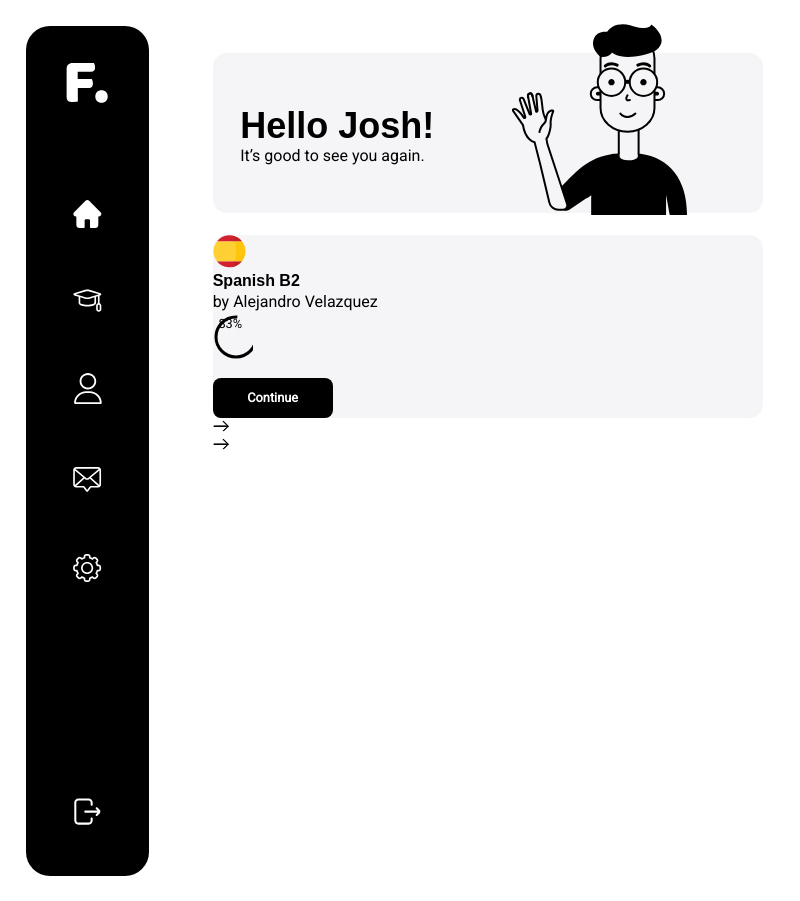
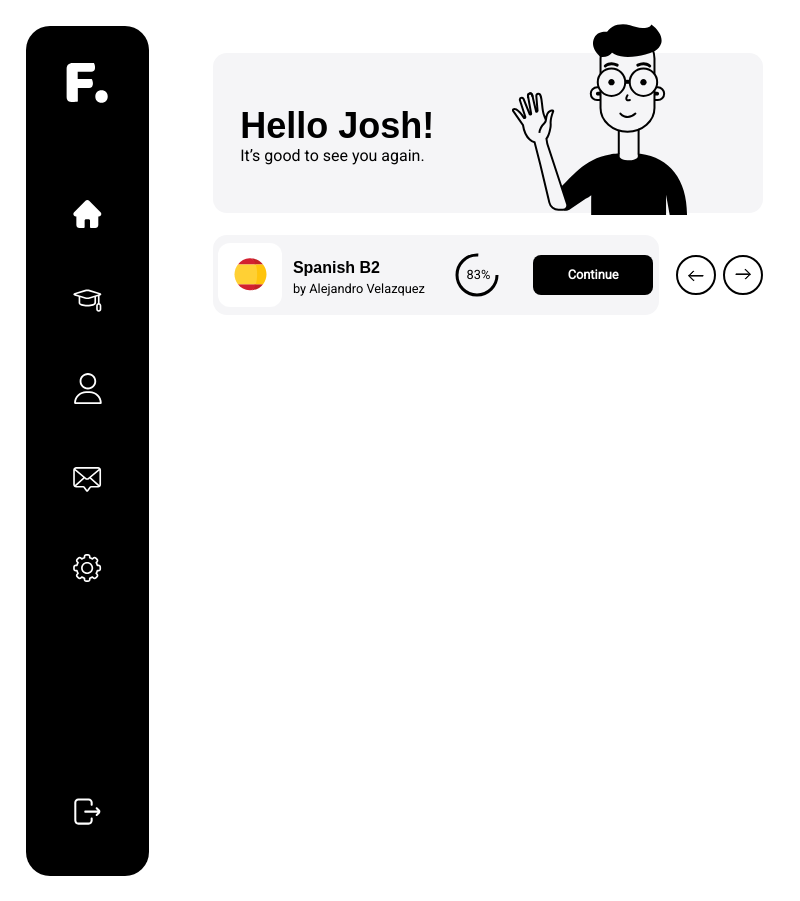
Before and after one commit to olhafastiuk/cursor-homework, a plain HTML site: page 07-dashboard-homework/index.html in a window 1280 px wide. Shown: the whole page, without its empty margins (0-800 px from the left). Drawn offline with Linux system fonts and the light colour scheme; a web font is replaced by a local one.

Commit message:
HW #7: Add active course.

```diff
--- a/07-dashboard-homework/index.html
+++ b/07-dashboard-homework/index.html
@@ -26,22 +26,25 @@
 
         <section class="main-info">
             <div class="bg-gray greeting"> <!-- 1 bloc -->
-                <div>
+                <div class="greeting-text">
                     <h1>Hello Josh!</h1>
                     <p>It’s good to see you again.</p>
                 </div>
                 <img src="./images/Illustration.svg" alt="">
             </div>
 
-            <div class="bg-gray course-active">
+            <div class="course-active">
+               <div class="bg-gray course-active-main">
+                   <div class="course-active-logo">
                        <img src="./images/Courses/spanish.svg" alt="logo">
+                   </div>
                    <div>
                        <h3>Spanish B2</h3>
-                    <p>by Alejandro Velazquez</p>
+                       <p class="course-p">by Alejandro Velazquez</p>
                     </div>
 
                     <div class="circle-status">
-                    <svg>
+                        <svg class="svg-circle">
                             <circle cx="23  " cy="23" r="20"></circle>
                         </svg>
                         <p class="number">83%</p>
@@ -51,12 +54,15 @@
                         Continue
                     </button>
                </div>
-            <div> <!-- arrow next    -->
+
+                <div class="arrow back">
                     <a href="#"><img src="./images/arrow.svg" alt=""></a>
                 </div>
-            <div><!-- arrow back -->
+                <div class="arrow">
                     <a href="#"><img src="./images/arrow.svg" alt=""></a>
                 </div>
+            </div>
+
 
         </section>
         <section class="status">
--- a/07-dashboard-homework/style.css
+++ b/07-dashboard-homework/style.css
@@ -29,6 +29,7 @@ h3{
     font-family: 'Baloo Bhaina 2', sans-serif;
     font-weight: 800;
     font-size: 1em;
+    line-height: 1.8em;
 }
 
 p{
@@ -98,20 +99,57 @@ nav {
     padding: 10% 5%;
     margin-bottom: 4%;
 }
+
 .greeting img {
     position: absolute;
     left: 40vw;
     top: 3% ;
 }
 
+.course-active{
+    display: flex;
+    justify-content: space-between;
+    align-items: center;
+}
+.course-active-main {
+    display: flex;
+    justify-content: space-around;
+    align-items: center;
+    width: 81%;
+    height: 80px;
+}
 
-.circle-status, svg, circle {
+.course-active-logo {
+    background: #fff;
+    width: 64px;
+    height: 64px;
+    border-radius: 12px;
+    display: flex;
+    justify-content: center;
+    align-items: center;
+}
+
+.course-p{
+    font-size: 0.8em;
+    line-height: 1em;
+}
+
+
+/* .circle-status, svg, circle {
     width: 5vw;
     height: 5vw;
-}
+} */
 
 .circle-status{
     display: flex;
+    align-items: center;
+    margin-left: 4%;
+}
+.svg-circle{
+    display: flex;
+    align-items: center;
+    width: 45px;
+    height: 45px;
 }
 
 circle {
@@ -125,6 +163,17 @@ circle {
 
 .number {
     position: relative;
-    right: 2.7vw;
+    right: 32px;
     font-size: 0.8em;
 }
+
+.arrow {
+    border: 2px solid #000000;
+    border-radius: 100%;
+    padding: 9px 10px;
+}
+
+.back {
+    transform: rotate(180deg);
+    margin-left: 2%;
+}
```
Lines whose indentation alone changed are shown as unchanged.
